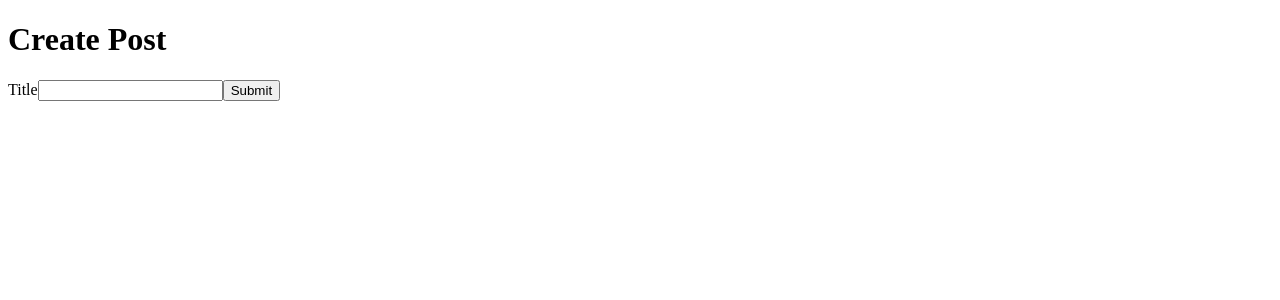
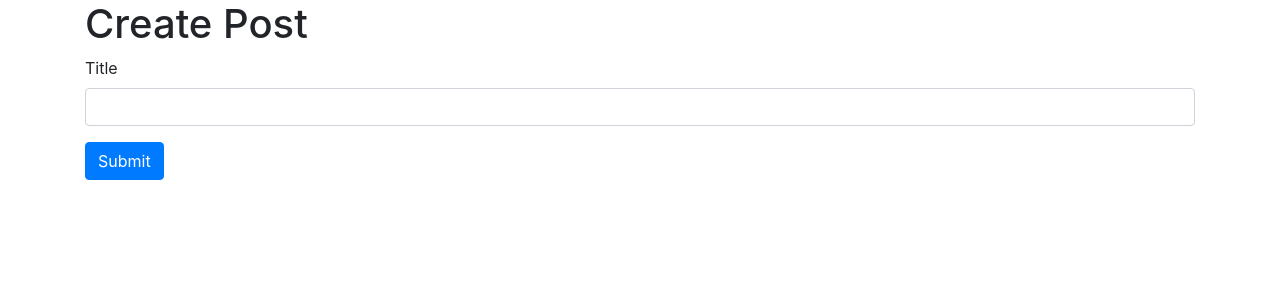
Before and after one commit to LudovicLaloux/vuejs-n7, a Vue app in the folder code_lab_1/blog/client/: page / in a window 1280 px wide. Shown: the top 300 px of the page. Built offline with nearby package versions, Linux system fonts and the light colour scheme.

Commit message:
code lab 1 - page 17

```diff
--- a/code_lab_1/blog/client/index.html
+++ b/code_lab_1/blog/client/index.html
@@ -1,9 +1,14 @@
 <!DOCTYPE html>
 <html lang="en">
   <head>
-    <meta charset="UTF-8">
-    <link rel="icon" href="/favicon.ico">
-    <meta name="viewport" content="width=device-width, initial-scale=1.0">
+    <meta charset="UTF-8" />
+    <meta name="viewport" content="width=device-width, initial-scale=1.0" />
+    <link
+      rel="stylesheet"
+      href="https://cdn.jsdelivr.net/npm/bootstrap@4.0.0/dist/css/bootstrap.min.css"
+      integrity="sha384-Gn5384xqQ1aoWXA+058RXPxPg6fy4IWvTNh0E263XmFcJlSAwiGgFAW/dAiS6JXm"
+      crossorigin="anonymous"
+    />
     <title>Vite App</title>
   </head>
   <body>
--- a/code_lab_1/blog/client/src/App.vue
+++ b/code_lab_1/blog/client/src/App.vue
@@ -4,7 +4,9 @@ import PostCreate from "./components/PostCreate.vue";
 
 <template>
   <div class="App">
-    <PostCreate></PostCreate>
+    <div class="container">
+      <PostCreate></PostCreate>
+    </div>
   </div>
 </template>
 
--- a/code_lab_1/blog/client/src/components/PostCreate.vue
+++ b/code_lab_1/blog/client/src/components/PostCreate.vue
@@ -2,12 +2,16 @@
 
 <template>
   <div class="PostCreate">
-    <form>
-      <h1>Create Post</h1>
-      <label>Title</label>
-      <input type="text" />
-      <button>Submit</button>
-    </form>
+    <h1>Create Post</h1>
+    <div>
+      <form>
+        <div class="form-group">
+          <label>Title</label>
+          <input class="form-control" />
+        </div>
+        <button class="btn btn-primary">Submit</button>
+      </form>
+    </div>
   </div>
 </template>
 
```
